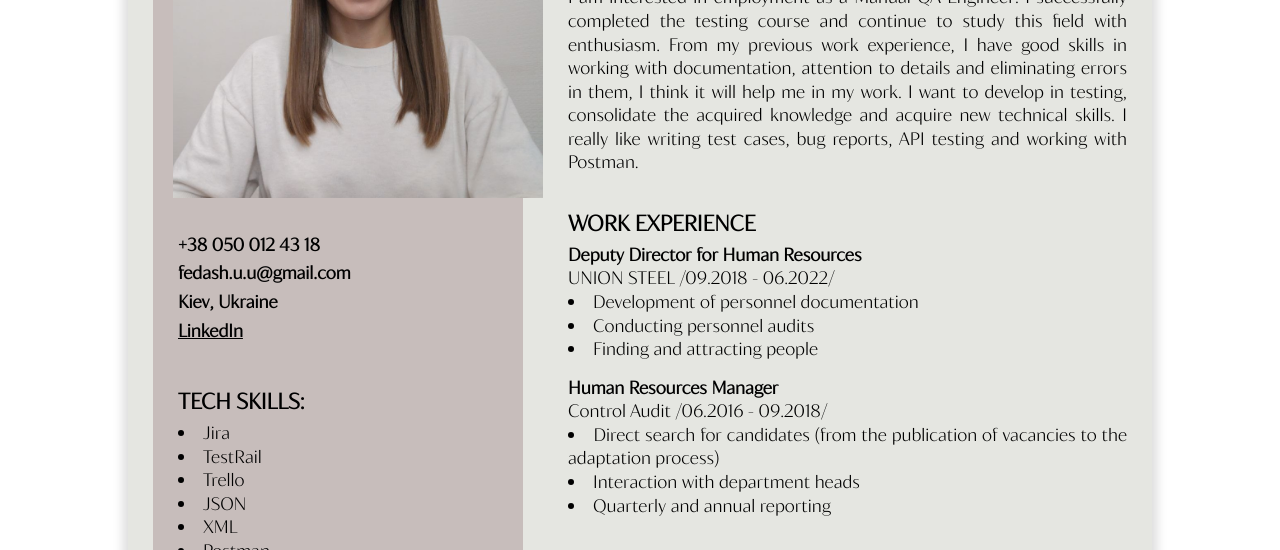
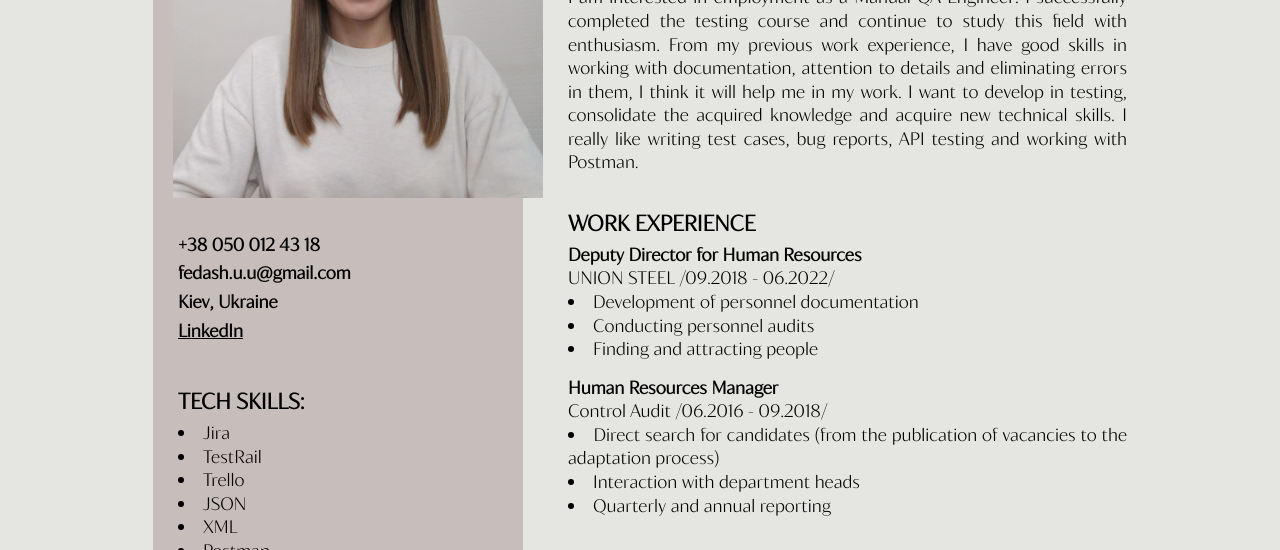
Before and after one commit to DenisFedash/cv-yulia-hr, a plain HTML site: page index.html in a window 1280 px wide. Shown: the part 250-800 px from the top of the page. Drawn offline with Linux system fonts and the light colour scheme.

Commit message:
fix bugs

```diff
--- a/css/style.css
+++ b/css/style.css
@@ -28,6 +28,7 @@ body {
     height: auto;
     margin-left: auto;
     margin-right: auto;
+    background-color: #e5e6e1;
 }
 
 .container-header {
@@ -99,9 +100,6 @@ body {
 .container-main {
     display: flex;
     background-color:#e5e6e1;
-    background-size: 100%;
-    height: 100% auto;
-    box-shadow: 0 0 10px 5px rgba(221, 221, 221, 1);
 }
 
 .container-main_first {
@@ -137,7 +135,7 @@ body {
     text-align: justify;
 }
 
-.work-container {
+.work-container:not(:last-child) {
     padding-bottom: 15px;
 }
 
```
